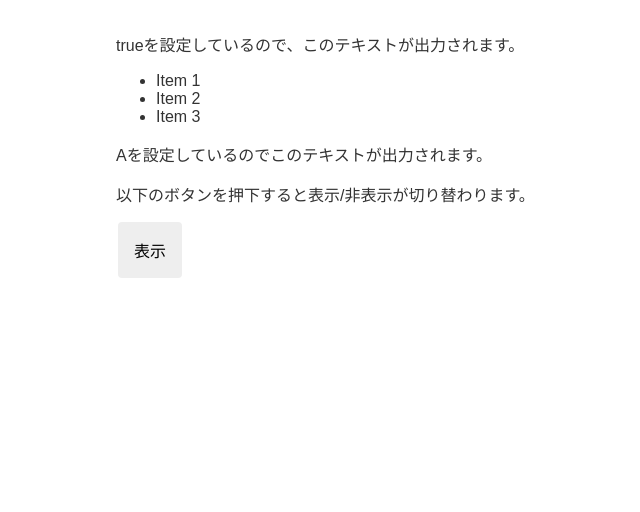
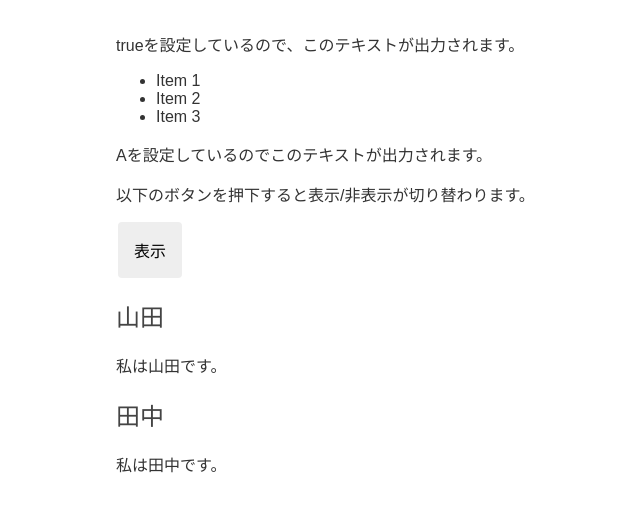
Before and after one commit to yupipi1110/Directive, an Angular app: page / in a window 1280 px wide. Shown: the top 512 px of the page, without its empty margins (24-664 px from the left). Built offline with nearby package versions, Linux system fonts and the light colour scheme.

Commit message:
2 files modified

```diff
--- a/src/app/app.component.html
+++ b/src/app/app.component.html
@@ -16,7 +16,18 @@
 
 <!-- ここまでが構造ディレクティブ、以降は属性ディレクティブ -->
 
+<div class="name-list">
+  <ng-container *ngIf="names && names.length; else noName">
+    <div *ngFor="let name of names">
+      <h2>{{ name.name }}</h2>
+      <p>{{ name.description }}</p>
+    </div>
+  </ng-container>
 
+  <ng-template #noName>
+    <p>nameリストが存在しないのでこのテキストが出力されます。</p>
+  </ng-template>
+</div>
 
 <!--
 Copyright Google LLC. All Rights Reserved.
--- a/src/app/app.component.ts
+++ b/src/app/app.component.ts
@@ -19,12 +19,11 @@ export class AppComponent {
   //'!'演算子で真偽値を反転させる。
   toggleButtonVisibility() {
     this.isButtonVisible = !this.isButtonVisible;
+  }
+  //ここまでが構造ディレクティブ、以降は属性ディレクティブ
 
-    //ここまでが構造ディレクティブ、以降は属性ディレクティブ
-
-    let name = [
-      { name: '山田', description: '私は山田です。' },
-      { name: '田中', description: '私は田中です。' },
-    ];
-  }
+  names = [
+    { name: '山田', description: '私は山田です。' },
+    { name: '田中', description: '私は田中です。' },
+  ];
 }
```
